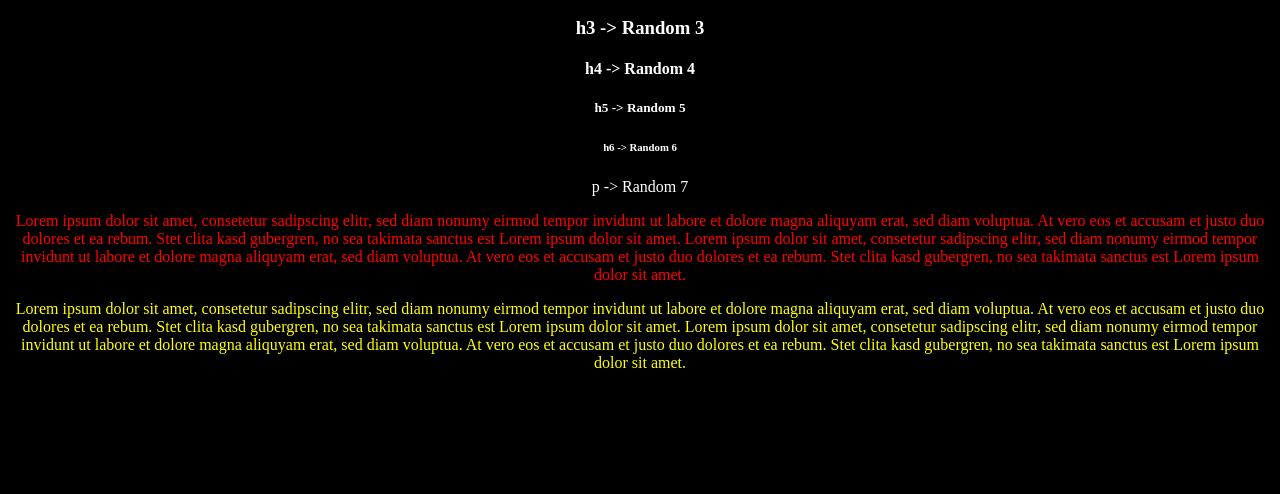
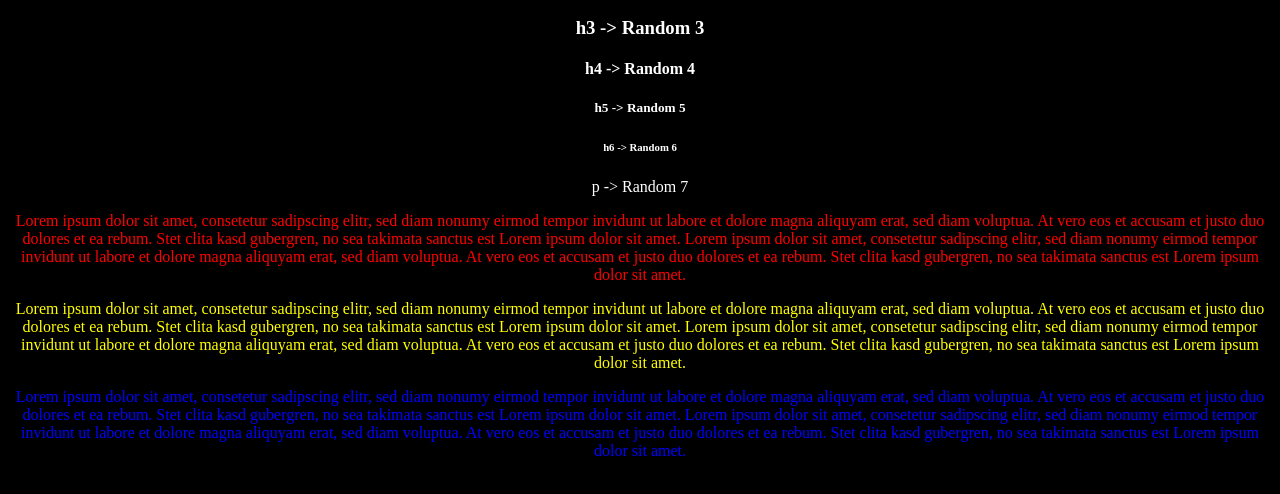
Before and after one commit to AsceticRest/random, a plain HTML site: page index.html in a window 1280 px wide. Shown: the part 110-604 px from the top of the page. Drawn offline with Linux system fonts and the light colour scheme.

Commit message:
edited styles and html

```diff
--- a/custom/styles.css
+++ b/custom/styles.css
@@ -14,3 +14,7 @@ body {
 .yellow {
     color: #ffff00;
 }
+
+.blue {
+    color: #0000ff;
+}
--- a/index.html
+++ b/index.html
@@ -29,5 +29,13 @@
         dolore magna aliquyam erat, sed diam voluptua. At vero eos et accusam et justo duo dolores et ea rebum.
         Stet clita kasd gubergren, no sea takimata sanctus est Lorem ipsum dolor sit amet.
     </p>
+    <p class="blue">
+        Lorem ipsum dolor sit amet, consetetur sadipscing elitr, sed diam nonumy eirmod tempor invidunt ut
+        labore et dolore magna aliquyam erat, sed diam voluptua. At vero eos et accusam et justo duo dolores
+        et ea rebum. Stet clita kasd gubergren, no sea takimata sanctus est Lorem ipsum dolor sit amet. Lorem
+        ipsum dolor sit amet, consetetur sadipscing elitr, sed diam nonumy eirmod tempor invidunt ut labore et
+        dolore magna aliquyam erat, sed diam voluptua. At vero eos et accusam et justo duo dolores et ea rebum.
+        Stet clita kasd gubergren, no sea takimata sanctus est Lorem ipsum dolor sit amet.
+    </p>
 </body>
 </html>
```
